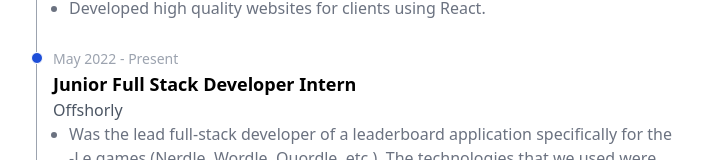
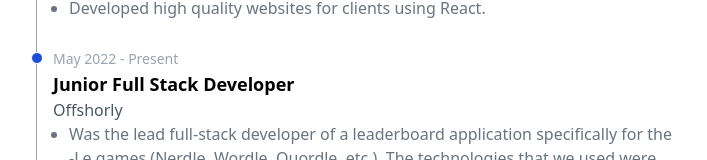
Before and after one commit to ervnjmsdnts/portfolio, a React (Create React App) app: page / in a window 1280 px wide. Shown: the part 1050-1210 px from the top of the page, without its empty margins (284-991 px from the left). Built offline with nearby package versions, Linux system fonts and the light colour scheme.

Commit message:
Developer

```diff
--- a/src/components/Experiences.jsx
+++ b/src/components/Experiences.jsx
@@ -45,7 +45,7 @@ const Experiences = () => {
           />
           <Experience
             dateRange="May 2022 - Present"
-            title="Junior Full Stack Developer Intern"
+            title="Junior Full Stack Developer"
             company="Offshorly"
             tasks={[
               "Was the lead full-stack developer of a leaderboard application specifically for the -Le games (Nerdle, Wordle, Quordle, etc.). The technologies that we used were ReactJS, NodeJS, React Native, AWS, DynamoDB.",
```
